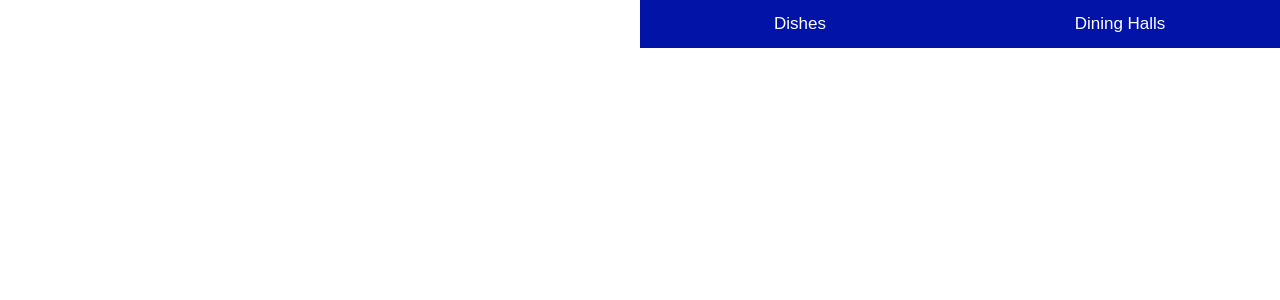
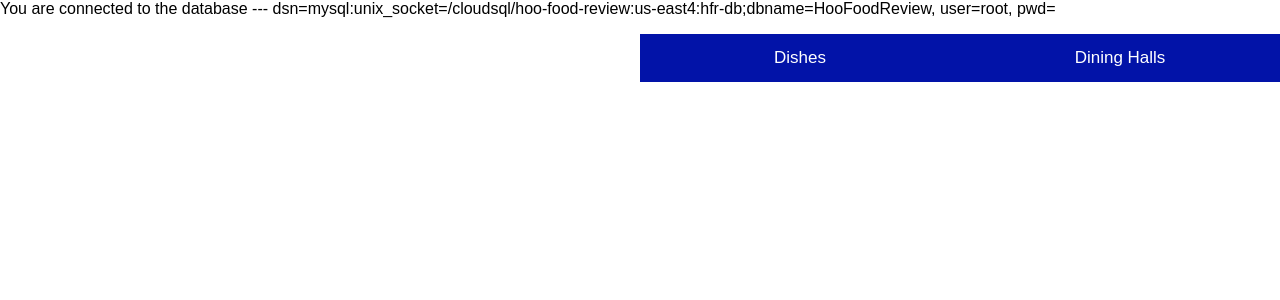
Before and after one commit to billbrink/HooFoodReview, a PHP site: page /base.php in a window 1280 px wide. Shown: the top 300 px of the page. Run offline with PHP 8.4, Linux system fonts and the light colour scheme.

Commit message:
database connected

```diff
--- a/base.php
+++ b/base.php
@@ -1,3 +1,7 @@
+<?php
+    require('connect-db.php');
+?>
+
 <!DOCTYPE html>
 <html>
 <html lang="en">
--- a/connect-db.php
+++ b/connect-db.php
@@ -32,11 +32,11 @@
 ////////////////////////////////////////////
 
 /** S22, PHP (on GCP, local XAMPP, or CS server) connect to MySQL (on local XAMPP) **/
-$username = 'your-username';
-$password = 'your-password';
-$host = 'localhost:3306';
-$dbname = 'your-database';
-$dsn = "mysql:host=$host;dbname=$dbname";
+$username = 'root';
+$password = '';
+$host = 'hoo-food-review:us-east4:hfr-db';
+$dbname = 'HooFoodReview';
+$dsn = "mysql:unix_socket=/cloudsql/hoo-food-review:us-east4:hfr-db;dbname=HooFoodReview";
 ////////////////////////////////////////////
 
 
```
